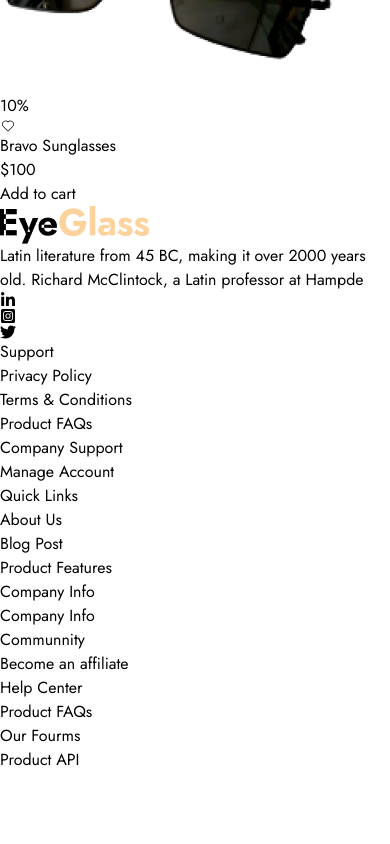
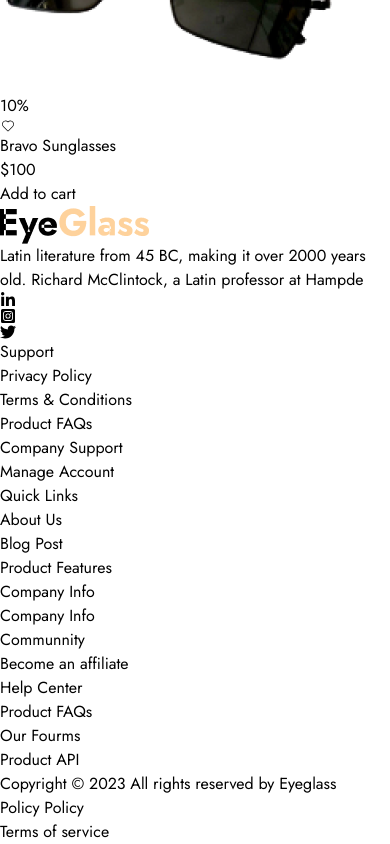
Before and after one commit to Zobayer26/zobayer-hossain-Landing-Page--Challenge, a React (Vite) app: page / in a window 390 px wide. Shown: the part 5615-6459 px from the top of the page. Before the commit the page ends 6387 px from the top, so only its background shows below. Built offline with nearby package versions, Linux system fonts and the light colour scheme.

Commit message:
footer responsive

```diff
--- a/src/components/Footer.jsx
+++ b/src/components/Footer.jsx
@@ -4,13 +4,13 @@ import { FaLinkedinIn, FaInstagramSquare, FaTwitter } from "react-icons/fa";
 
 const Footer = () => {
     return (
-        <footer className="mt-[205px] pl-[244px] pr-[239px] ">
-            <div className="flex justify-between">
-                <div>
+        <footer className="mt-[205px] pl-[60px] xl:pl-[244px] xl:pr-[239px]">
+            <div className="flex flex-wrap justify-between">
+                <div className='w-1/2 lg:w-[349px] '>
                     <div className='w-[149px] mb-[32px]'>
                         <img src={footer_logo} alt='Footer_logo' className='w-full object-contain' />
                     </div>
-                    <div className='w-[349px] mb-[27px]'>
+                    <div className=' w-[200px] xl:w-[349px] mb-[27px]'>
                         <p className=' text-[#383838] font-[400] text-[16px] leading-[26px]'>
                             Latin literature from 45 BC, making it over
                             2000 years old. Richard McClintock, a Latin
@@ -35,7 +35,7 @@ const Footer = () => {
                         </div>
                     </div>
                 </div>
-                <div>
+                <div className='w-1/2 lg:w-[210px]'>
                     <h3 className=' text-[20px] leading-[30px] font-[700]
                     mb-[32px] text-[#383838]'>Support</h3>
 
@@ -50,7 +50,7 @@ const Footer = () => {
                         ))}
                     </ul>
                 </div>
-                <div>
+                <div className='w-1/2 lg:w-[210px]'>
                     <h3 className=' text-[20px] leading-[30px] font-[700]
                 mb-[32px] text-[#383838]'>Quick Links</h3>
                     <ul className='flex flex-col gap-[10px]'>
@@ -64,7 +64,7 @@ const Footer = () => {
                         ))}
                     </ul>
                 </div>
-                <div>
+                <div className='w-1/2 lg:w-[210px]'>
                     <h3 className=' text-[20px] leading-[30px] font-[700]
                     mb-[32px] text-[#383838]'>Communnity</h3>
                     <ul className='flex flex-col gap-[10px]'>
@@ -79,9 +79,17 @@ const Footer = () => {
                     </ul>
                 </div>
             </div>
-            <div>
-                <div></div>
-                <div></div>
+            <div className='flex flex-col-reverse md:flex-row
+            md:gap-[40px]
+            xl:justify-between items-center  mt-[39px]
+            py-[31px] text-[16px] leading-[26px] font-[400]
+             text-[#545454]'>
+                <p>Copyright © 2023 All rights reserved by Eyeglass
+                </p>
+                <div className=' flex items-center gap-[30px]'>
+                    <p>Policy Policy</p>
+                    <p>Terms of service</p>
+                </div>
             </div>
 
         </footer>
```
